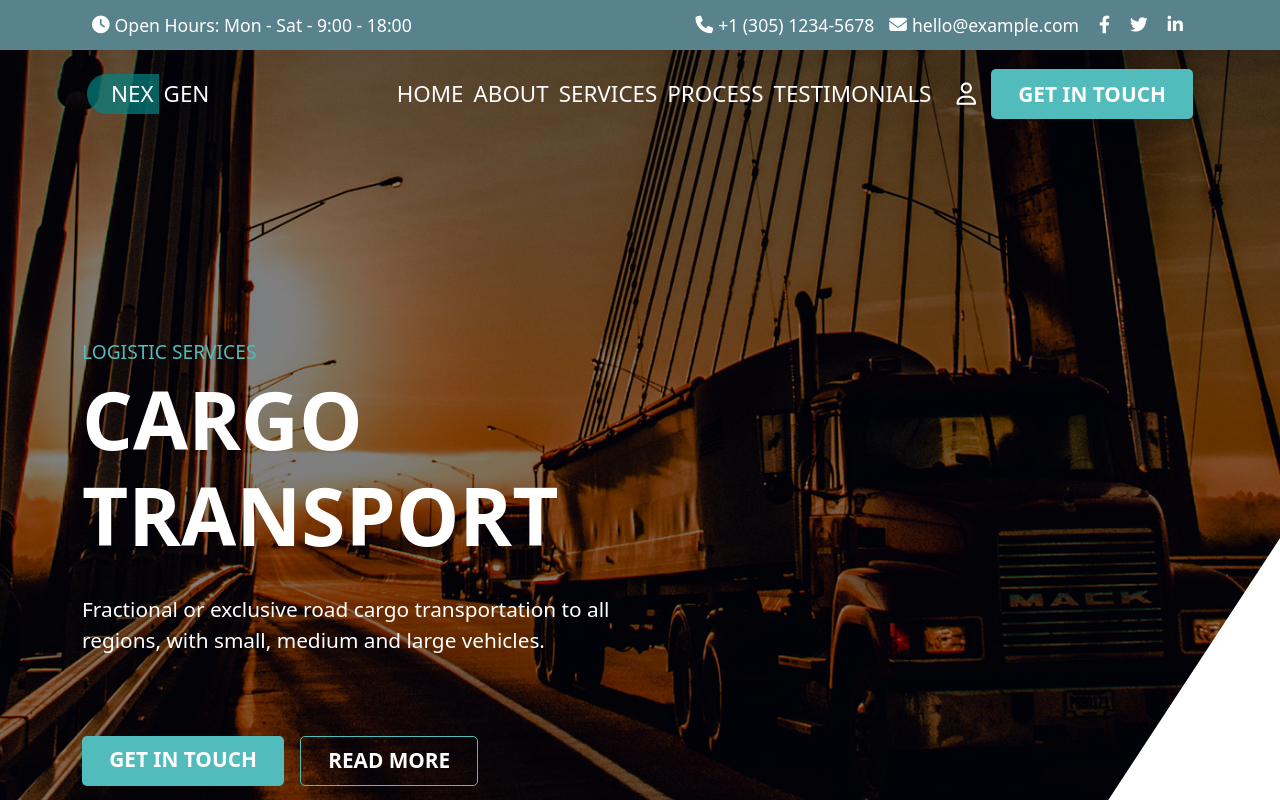
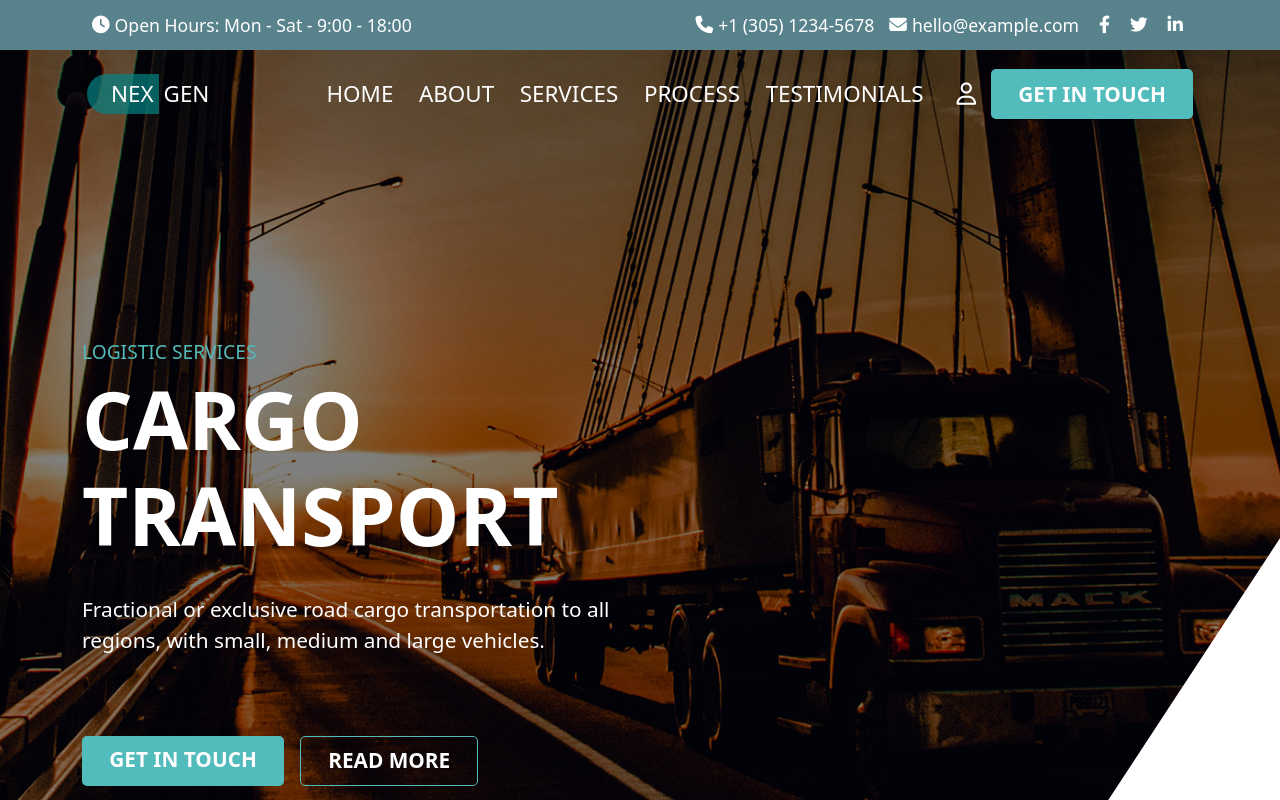
Before and after one commit to MatteoGenovese/proj-html-vuejs, a Vue app: page / in a window 1280 px wide. Shown: the top 800 px of the page. Built offline with nearby package versions, Linux system fonts and the light colour scheme.

Commit message:
style: box-shadow for nav-bar li tag

```diff
--- a/src/components/Main.vue
+++ b/src/components/Main.vue
@@ -635,4 +635,13 @@ section#getintouch .form select{
       color: $fourth_color;
     }
 }
+
+.nav-bar li{
+    height: 100%;
+    list-style-type: none;
+    display: flex;
+    align-items: center;
+    padding: 0rem 0.8rem;
+    border-radius: 5px;
+}
 </style>
--- a/src/components/NavLink.vue
+++ b/src/components/NavLink.vue
@@ -20,13 +20,14 @@ export default {
 <style lang="scss">
 
 .nav-bar li{
-    height: 100%;
-    list-style-type: none;
-    display: flex;
-    align-items: center;
     &:hover{
       cursor: pointer;
+      box-shadow: 0 10px 20px rgba(0, 0, 0, 0.3);
+    }
+    &:active{
+      box-shadow: 0 5px 10px rgba(0, 0, 0, 0.3);
     }
 }
 
+
 </style>
```
